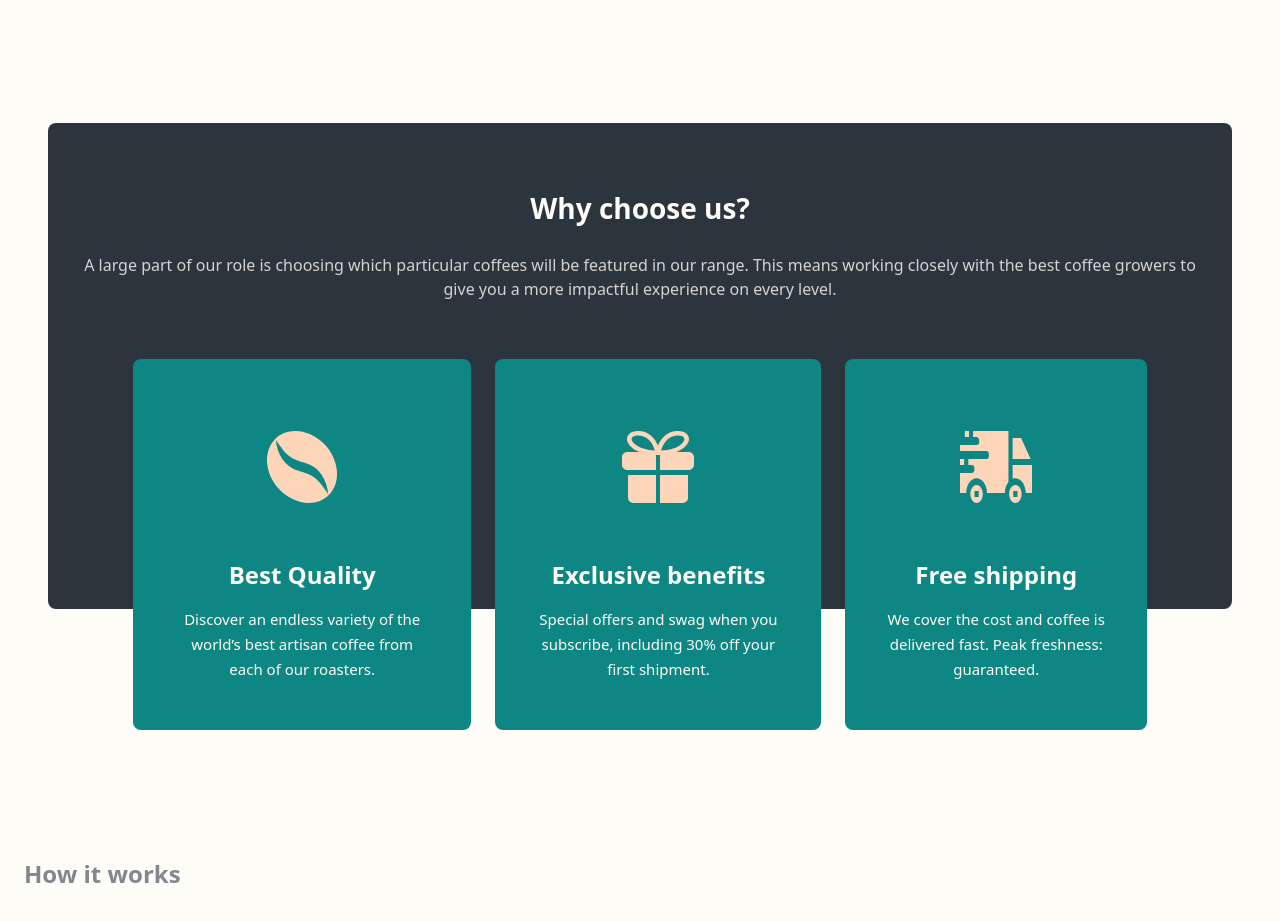
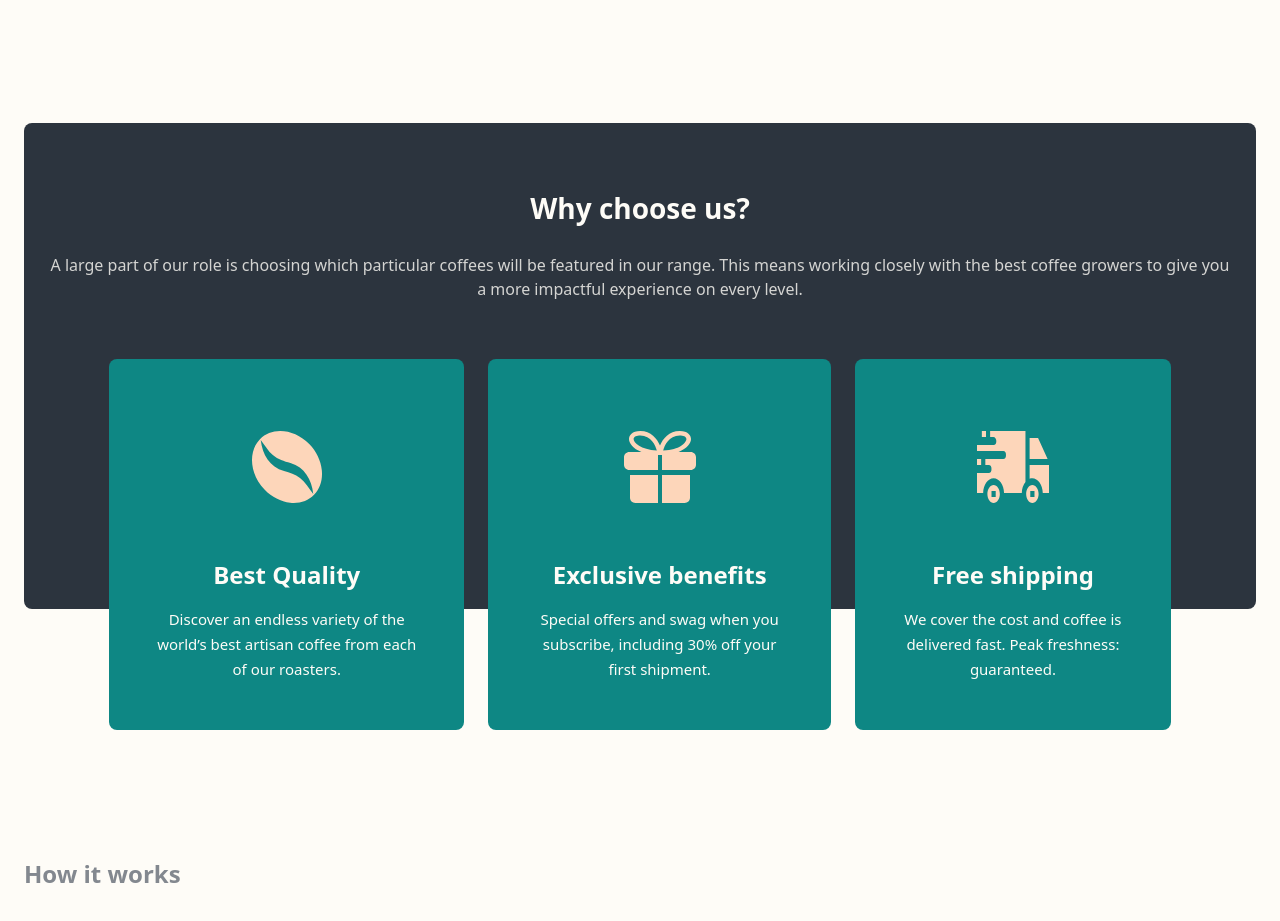
Before and after one commit to MadeByJax/coffeeroasters, a React (Vite) app: page / in a window 1280 px wide. Shown: the part 1180-2101 px from the top of the page. Built offline with nearby package versions, Linux system fonts and the light colour scheme.

Commit message:
Refactor WhyChooseUs component styles

```diff
--- a/src/components/WhyChooseUs.jsx
+++ b/src/components/WhyChooseUs.jsx
@@ -26,7 +26,7 @@ const WhyChooseUs = () => {
   ];
 
   return (
-    <div className="px-6 mt-[120px] container relative mx-auto">
+    <div className=" relative">
       <div className="relative h-full">
         <div className="bg-2C343E h-3/5 lg:h-4/5 rounded-lg  absolute left-0 right-0"></div>
         <div className="px-6 pt-16 relative text-center text-light-cream">
```
